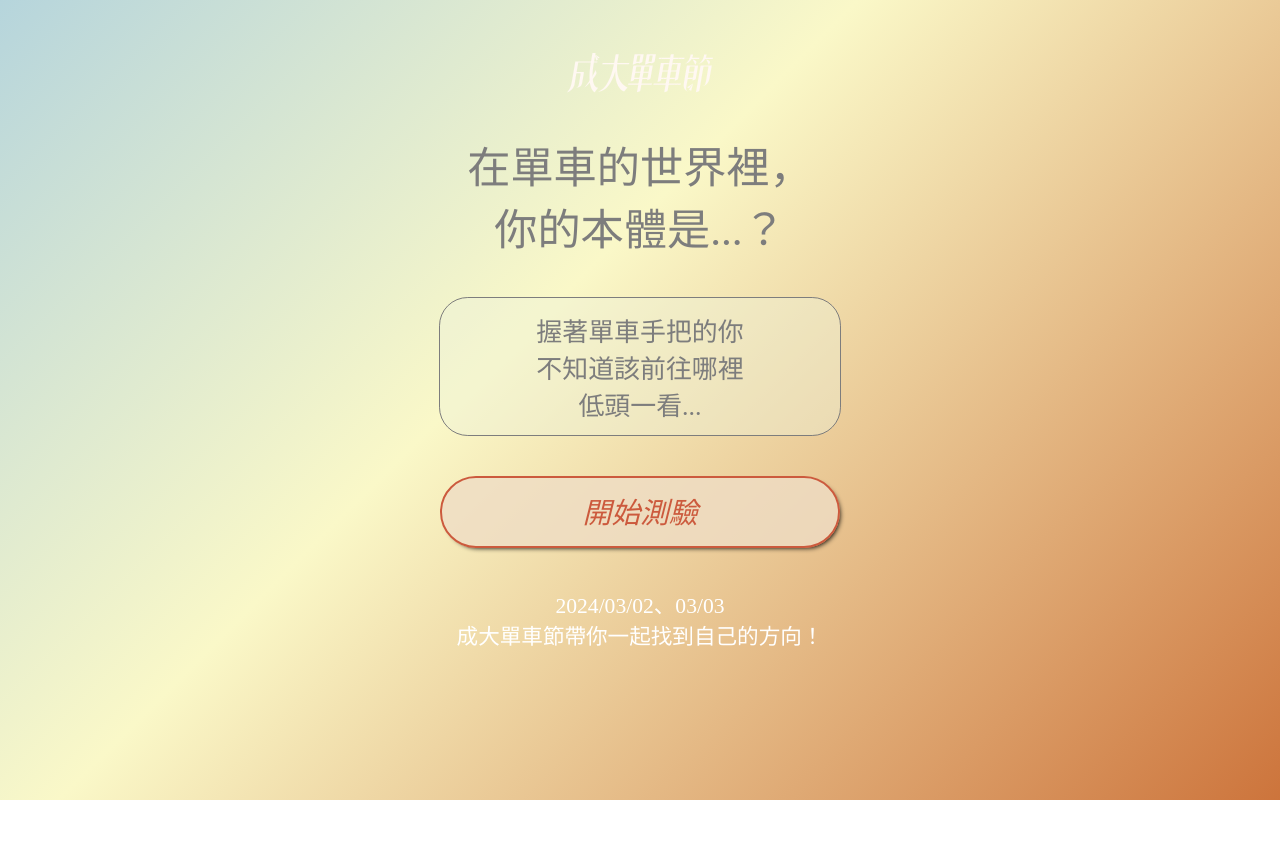
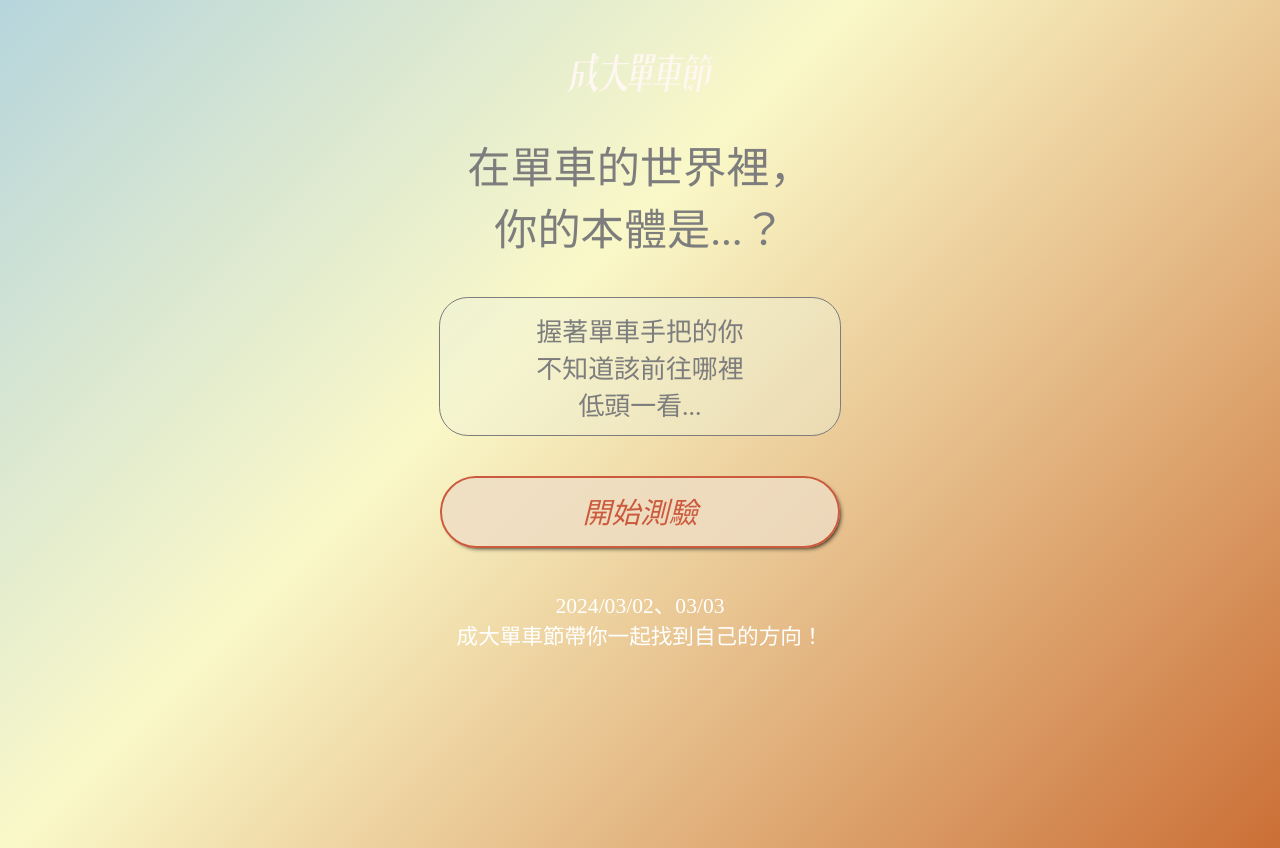
Before and after one commit to gdsc-ncku/BikeFestival17th-Psychological, a React (Create React App) app: page / in a window 1280 px wide. Before the commit the page ends 800 px from the top, so only its background shows below. Built offline with nearby package versions, Linux system fonts and the light colour scheme.

Commit message:
Update height in App.scss

```diff
--- a/src/App.scss
+++ b/src/App.scss
@@ -1,6 +1,7 @@
 #app {
     position: relative;
-    height: 94vh;
+    // height: 94vh;
+    height: 100svh;
     width: 100vw;
     padding: 3vh 0;
     overflow: hidden;
```
